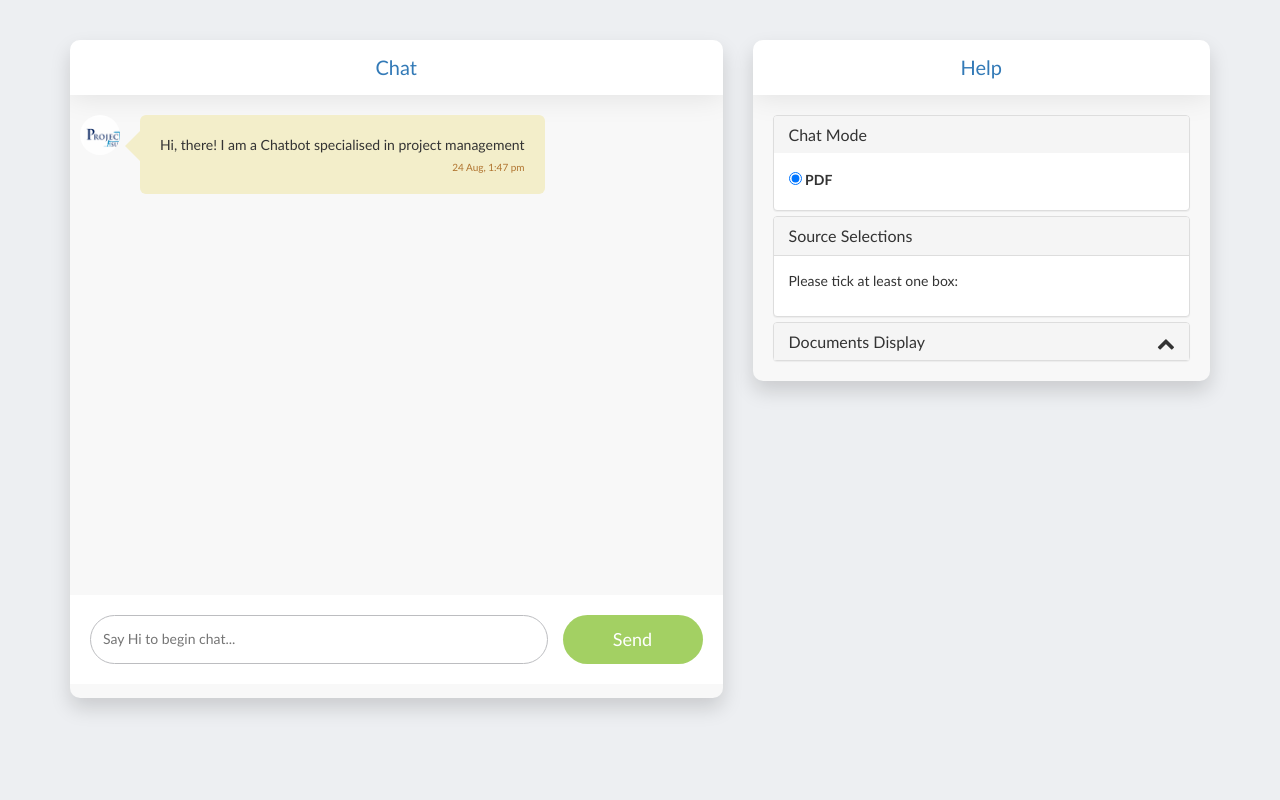
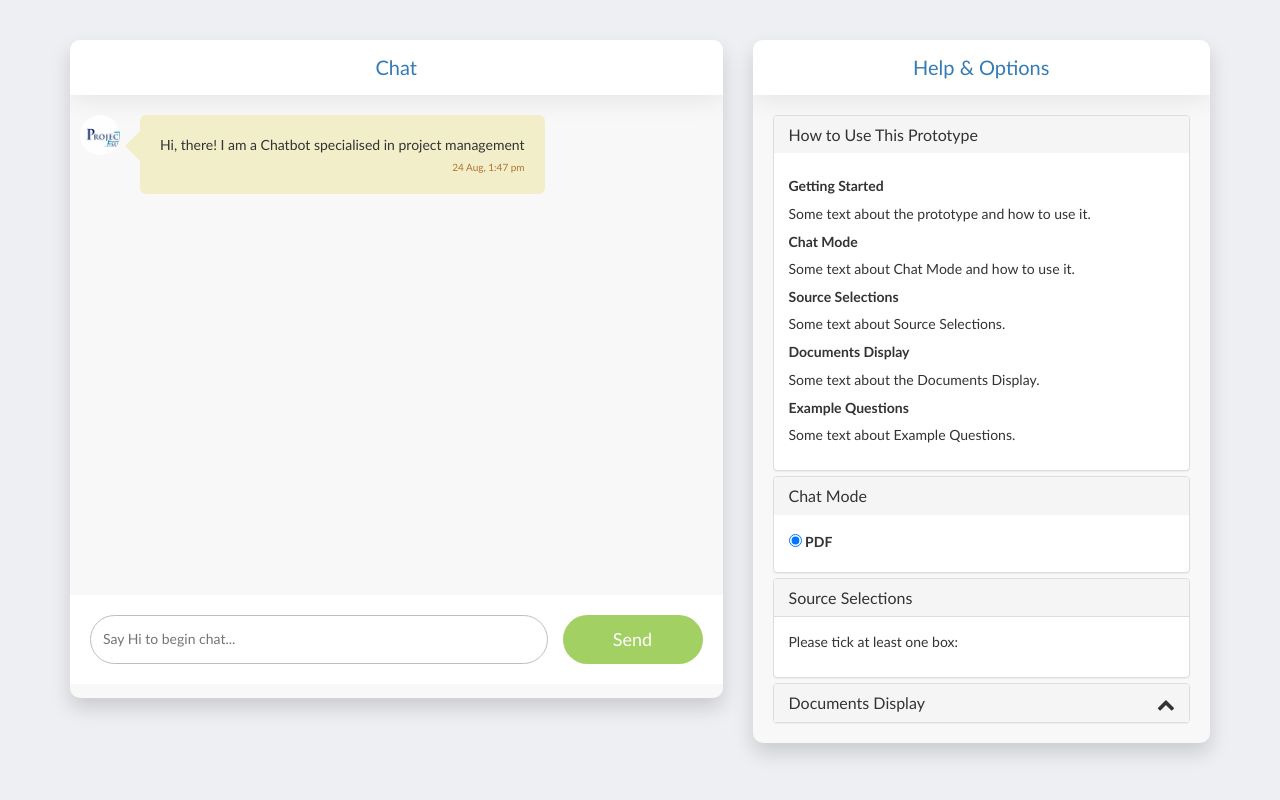
Before and after one commit to lawrencerowland/PS-Chat, a Flask app: template templates/bot.html in a window 1280 px wide. Run offline with Flask 3, Linux system fonts and the light colour scheme; the template is opened without the code that fills it, so the values that code supplies are empty; some libraries are stand-ins or nearby versions.

Commit message:
add help text to side bar

```diff
--- a/templates/bot.html
+++ b/templates/bot.html
@@ -66,12 +66,39 @@
 				<div class="chat_window">
 
 					<div class="top_menu">
-						<div class="title">Help</div>
+						<div class="title">Help & Options</div>
 					</div>
 
-					<!-- help container -->
+					<!-- General help container -->
 					<div class="panel-group" id="accordion">
+						<div class="panel panel-default">
+							<div class="panel-heading">
+								<h4 class="panel-title">How to Use This Prototype</h4>
+							</div>
+							<div class="panel-body">
+								<div>
+									<h5><strong>Getting Started</strong></h5>
+									<p>Some text about the prototype and how to use it.</p>
+								</div>
+								<div>
+									<h5><strong>Chat Mode</strong></h5>
+									<p>Some text about Chat Mode and how to use it.</p>
+								</div>
+								<div>
+									<h5><strong>Source Selections</strong></h5>
+									<p>Some text about Source Selections.</p>
+								</div>
+								<div>
+									<h5><strong>Documents Display</strong></h5>
+									<p>Some text about the Documents Display.</p>
+								</div>
+								<div>
+									<h5><strong>Example Questions</strong></h5>
+									<p>Some text about Example Questions.</p>
+								</div>
 
+							</div>
+						</div>
 
 
 					<!-- Chat Mode -->
@@ -124,6 +151,10 @@
 						</div>
 						<div id="internal_collapse0" class="panel-collapse collapse">
 							<div class="panel-body">
+								<div>
+									<h5>The following document collections are available to chat with:</h5>
+								</div>
+
 								<!-- Here is where you generate the panels for each directory -->
 								<div id="documents-accordion">
 									{% for key, value in files.items() recursive %}
```
